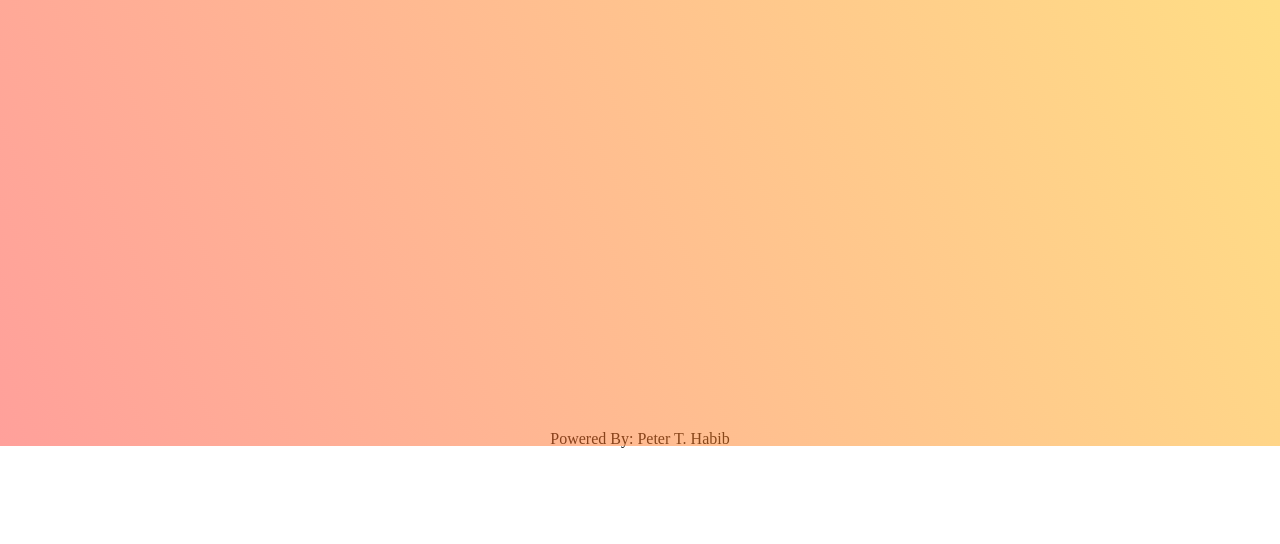
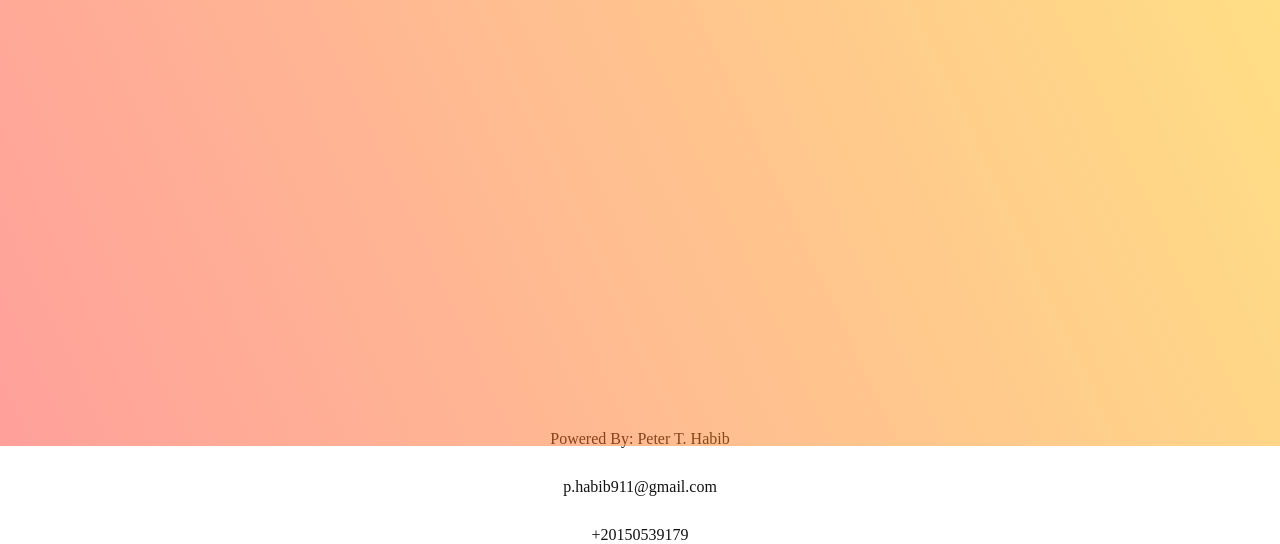
Before and after one commit to peterhabib/COPR_Project, a Django app: page / in a window 1280 px wide. Shown: the part 2775-3319 px from the top of the page. Before the commit the page ends 3223 px from the top, so only its background shows below. Run offline with Django 3.2, Linux system fonts and the light colour scheme; some libraries are stand-ins or nearby versions.

Commit message:
Update index.html

```diff
--- a/Core/templates/Core/index.html
+++ b/Core/templates/Core/index.html
@@ -116,10 +116,11 @@
 
 <div class="section footer_section">
 	<a href="#"><p class="footer_text">Powered By: Peter T. Habib</p></a>
+	<a href="#"><p class="footer_text">p.habib911@gmail.com</p></a>
+	<a href="#"><p class="footer_text">+20150539179</p></a>
 </div>
 
 <!--SCRIPT SECTION-->
-<script async defer src="https://maps.googleapis.com/maps/api/js?key=AIzaSyBE-AatCnNmEzkMZL2Rmqu87zjmDqpU3vA&callback=initMap"></script>
 
 <script src="{% static 'Core/js/script.js' %}"></script>
 
```
